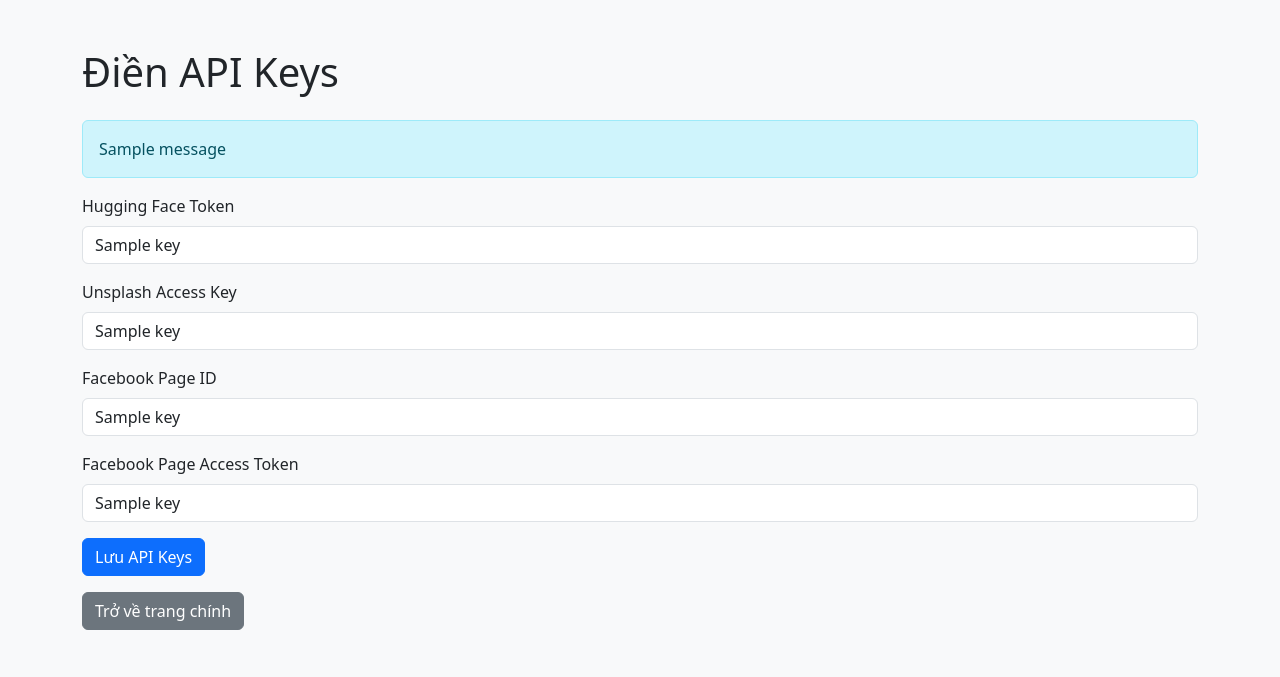
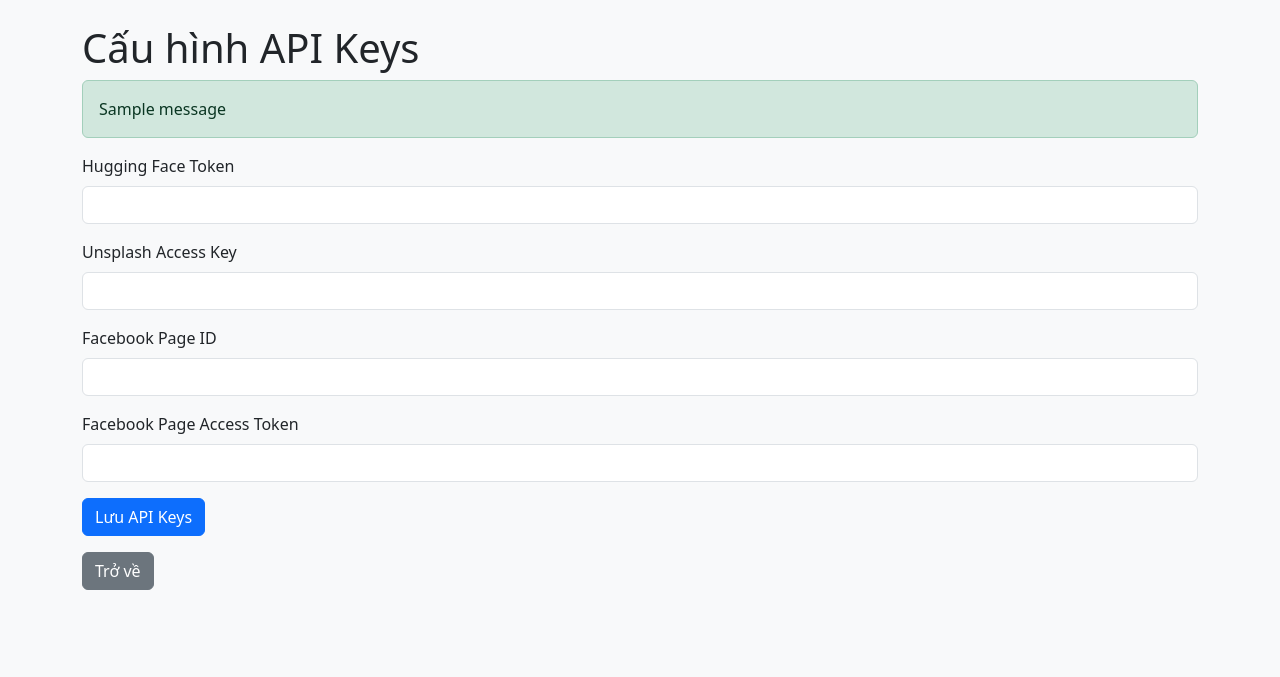
Before and after one commit to nhut0902-pr/Tool-tiktok-post, a Flask app: template templates/apikeys.html in a window 1280 px wide. Shown: the top 677 px of the page. Run offline with Flask 3, Linux system fonts and the light colour scheme; the template is opened without the code that fills it: most values are stand-ins (such as "Sample title", 1, 10 or a date in 2020); one stand-in notice (Sample message) is shown.

Commit message:
Update apikeys.html

```diff
--- a/templates/apikeys.html
+++ b/templates/apikeys.html
@@ -1,45 +1,42 @@
-<!DOCTYPE html>
-<html lang="en">
+<!-- templates/apikeys.html -->
+<!doctype html>
+<html lang="vi">
   <head>
-<meta charset="UTF-8">
+    <meta charset="utf-8">
     <meta name="viewport" content="width=device-width, initial-scale=1">
-<title>Cấu hình API Keys</title>
+    <title>API Keys</title>
     <link href="https://cdn.jsdelivr.net/npm/bootstrap@5.3.2/dist/css/bootstrap.min.css" rel="stylesheet">
   </head>
   <body class="bg-light">
-<div class="container py-5">
-<h1 class="mb-4">Điền API Keys</h1>
-
-{% with messages = get_flashed_messages() %}
+    <div class="container py-4">
+      <h1>Cấu hình API Keys</h1>
+      {% with messages = get_flashed_messages(with_categories=true) %}
         {% if messages %}
-    {% for msg in messages %}
-      <div class="alert alert-info">{{ msg }}</div>
+          {% for category, msg in messages %}
+            <div class="alert alert-{{ category }}">{% autoescape false %}{{ msg }}{% endautoescape %}</div>
           {% endfor %}
         {% endif %}
       {% endwith %}
-
       <form method="POST">
         <div class="mb-3">
           <label class="form-label">Hugging Face Token</label>
-    <input type="text" class="form-control" name="hf_token" value="{{ keys[0] }}">
+          <input type="text" class="form-control" name="hf_token" value="{{ keys[0] or '' }}">
         </div>
         <div class="mb-3">
           <label class="form-label">Unsplash Access Key</label>
-    <input type="text" class="form-control" name="unsplash_key" value="{{ keys[1] }}">
+          <input type="text" class="form-control" name="unsplash_key" value="{{ keys[1] or '' }}">
         </div>
         <div class="mb-3">
           <label class="form-label">Facebook Page ID</label>
-    <input type="text" class="form-control" name="fb_page_id" value="{{ keys[2] }}">
+          <input type="text" class="form-control" name="fb_page_id" value="{{ keys[2] or '' }}">
         </div>
         <div class="mb-3">
           <label class="form-label">Facebook Page Access Token</label>
-    <input type="text" class="form-control" name="fb_page_token" value="{{ keys[3] }}">
+          <input type="text" class="form-control" name="fb_page_token" value="{{ keys[3] or '' }}">
         </div>
-  <button type="submit" class="btn btn-primary">Lưu API Keys</button>
+        <button class="btn btn-primary">Lưu API Keys</button>
       </form>
-
-<a href="{{ url_for('index') }}" class="btn btn-secondary mt-3">Trở về trang chính</a>
+      <a class="btn btn-secondary mt-3" href="{{ url_for('index') }}">Trở về</a>
     </div>
-<script src="https://cdn.jsdelivr.net/npm/bootstrap@5.3.2/dist/js/bootstrap.bundle.min.js"></script>
   </body>
 </html>
```
Lines whose indentation alone changed are shown as unchanged.
